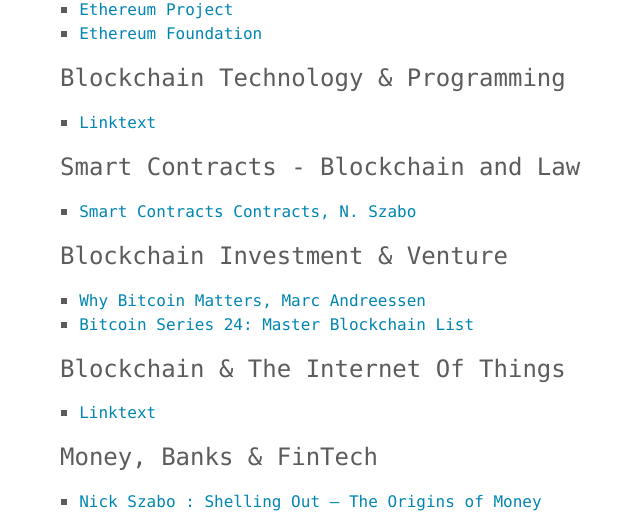
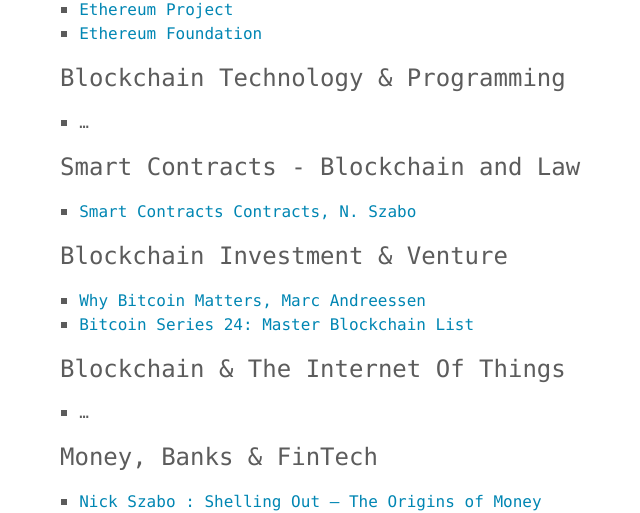
Before and after one commit to blocklab/site, a Jekyll site: the page built from links.md, in a window 1280 px wide and 900 px high, scrolled down 1103 px. Shown: the part 149-662 px from the top of the window, without its empty margins (204-844 px from the left). Built offline with Jekyll 4.4.1, drawn with Linux system fonts in a browser that asks for light colours.

Commit message:
Update links.md

```diff
--- a/links.md
+++ b/links.md
@@ -36,7 +36,7 @@ permalink: /links/
 * [Ethereum Foundation](https://www.ethereum.org/foundation)
 
 ### Blockchain Technology & Programming
-* [Linktext](http://www.spiegel.de)
+* ...
 
 ### Smart Contracts - Blockchain and Law
 * [Smart Contracts Contracts, N. Szabo](http://szabo.best.vwh.net/smart_contracts_idea.html)
@@ -46,7 +46,7 @@ permalink: /links/
 * [Bitcoin Series 24: Master Blockchain List](http://ledracapital.com/blog/2014/3/11/bitcoinhttp://ledracapital.com/blog/2014/3/11/bitcoin-series-24-the-mega-master-blockchain-list)
 
 ### Blockchain & The Internet Of Things
-* [Linktext](http://www.spiegel.de)
+* ...
 
 ### Money, Banks & FinTech
 * [Nick Szabo : Shelling Out – The Origins of Money](http://szabo.best.vwh.net/shell.html)
```
